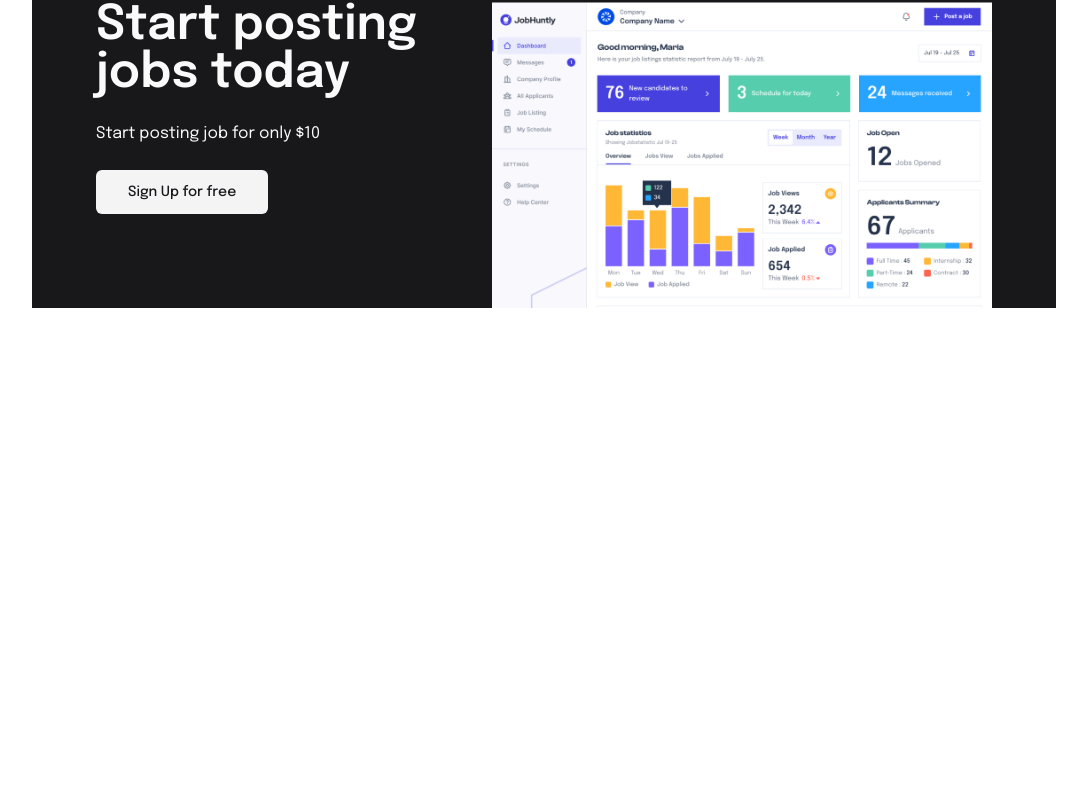
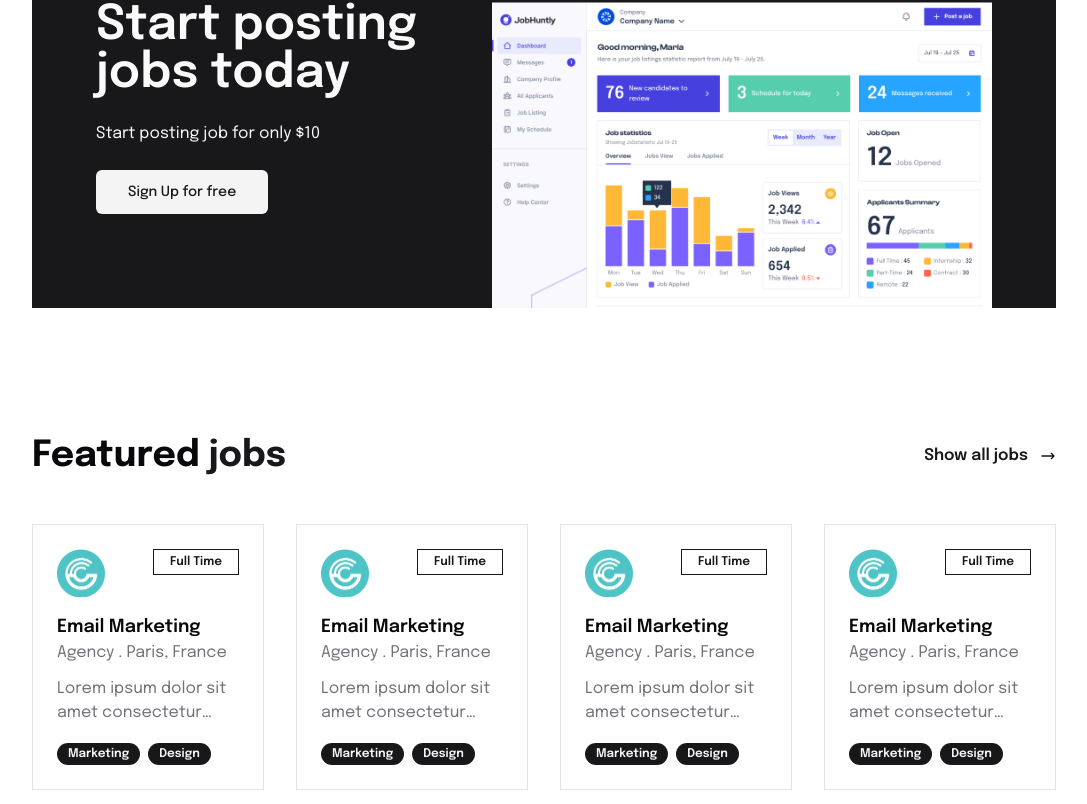
Before and after one commit to dmzazz/job-hunt, a Next.js app: page / in a window 1280 px wide. Shown: the part 1302-2106 px from the top of the page, without its empty margins (96-1183 px from the left). Before the commit the page ends 1650 px from the top, so only its background shows below. Built offline with nearby package versions, Linux system fonts and the light colour scheme.

Commit message:
add featured jobs component

```diff
--- a/src/app/page.tsx
+++ b/src/app/page.tsx
@@ -1,6 +1,7 @@
 import BannerSignUp from "@/components/organisms/BannerSignUp";
 import Category from "@/components/organisms/Category";
 import Clients from "@/components/organisms/Clients";
+import FeaturedJobs from "@/components/organisms/FeaturedJobs";
 import Hero from "@/components/organisms/Hero";
 
 export default function Home() {
@@ -10,6 +11,7 @@ export default function Home() {
       <Clients />
       <Category />
       <BannerSignUp />
+      <FeaturedJobs />
     </div>
   );
 }
--- /dev/null
+++ b/src/components/organisms/FeaturedJobs/JobItem/index.tsx
@@ -0,0 +1,38 @@
+import { Badge } from "@/components/ui/badge";
+import Image from "next/image";
+import React, { FC } from "react";
+
+interface JobItemProps {
+  image: string;
+  jobType: string;
+  name: string;
+  type: string;
+  location: string;
+  desc: string;
+  categories: string[];
+}
+
+const JobItem: FC<JobItemProps> = ({ categories, desc, image, jobType, location, name, type }) => {
+  return (
+    <div className="border border-border p-6 cursor-pointer">
+      <div className="flex flex-row justify-between items-start">
+        <Image src={image} alt={image} width={48} height={48} />
+        <span className="px-4 py-1 border text-xs font-semibold text-primary border-primary">{jobType}</span>
+      </div>
+      <div className="my-4">
+        <div className="font-semibold text-lg">{name}</div>
+        <div className="text-muted-foreground mb-3">
+          {type} . {location}
+        </div>
+        <div className="text-muted-foreground h-12 line-clamp-2 text-ellipsis">{desc}</div>
+      </div>
+      <div className="space-x-2">
+        {categories.map((item: string, i: number) => (
+          <Badge key={i}>{item}</Badge>
+        ))}
+      </div>
+    </div>
+  );
+};
+
+export default JobItem;
--- /dev/null
+++ b/src/components/organisms/FeaturedJobs/index.tsx
@@ -0,0 +1,29 @@
+import TitleSection from "@/components/atoms/TitleSection";
+import React, { FC } from "react";
+import JobItem from "./JobItem";
+
+interface FeaturedJobsProps {}
+
+const FeaturedJobs: FC<FeaturedJobsProps> = ({}) => {
+  return (
+    <div className="mt-32 mb-10">
+      <TitleSection word1="Featured" word2="jobs" />
+      <div className="grid grid-cols-4 gap-8 mt-12">
+        {[0, 1, 2, 3].map((item: number) => (
+          <JobItem
+            key={item}
+            image="/images/company.png"
+            jobType="Full Time"
+            name="Email Marketing"
+            type="Agency"
+            location="Paris, France"
+            desc="            Lorem ipsum dolor sit amet consectetur adipisicing elit. Provident repellat fugit incidunt consequuntur, et, nemo rerum exercitationem voluptatem officiis quidem repudiandae nihil. Exercitationem, libero ducimus! Nobis autem dolor amet blanditiis!"
+          categories={['Marketing', 'Design']}
+          />
+        ))}
+      </div>
+    </div>
+  );
+};
+
+export default FeaturedJobs;
--- /dev/null
+++ b/src/components/ui/badge.tsx
@@ -0,0 +1,36 @@
+import * as React from "react"
+import { cva, type VariantProps } from "class-variance-authority"
+
+import { cn } from "@/lib/utils"
+
+const badgeVariants = cva(
+  "inline-flex items-center rounded-full border px-2.5 py-0.5 text-xs font-semibold transition-colors focus:outline-none focus:ring-2 focus:ring-ring focus:ring-offset-2",
+  {
+    variants: {
+      variant: {
+        default:
+          "border-transparent bg-primary text-primary-foreground hover:bg-primary/80",
+        secondary:
+          "border-transparent bg-secondary text-secondary-foreground hover:bg-secondary/80",
+        destructive:
+          "border-transparent bg-destructive text-destructive-foreground hover:bg-destructive/80",
+        outline: "text-foreground",
+      },
+    },
+    defaultVariants: {
+      variant: "default",
+    },
+  }
+)
+
+export interface BadgeProps
+  extends React.HTMLAttributes<HTMLDivElement>,
+    VariantProps<typeof badgeVariants> {}
+
+function Badge({ className, variant, ...props }: BadgeProps) {
+  return (
+    <div className={cn(badgeVariants({ variant }), className)} {...props} />
+  )
+}
+
+export { Badge, badgeVariants }
```
